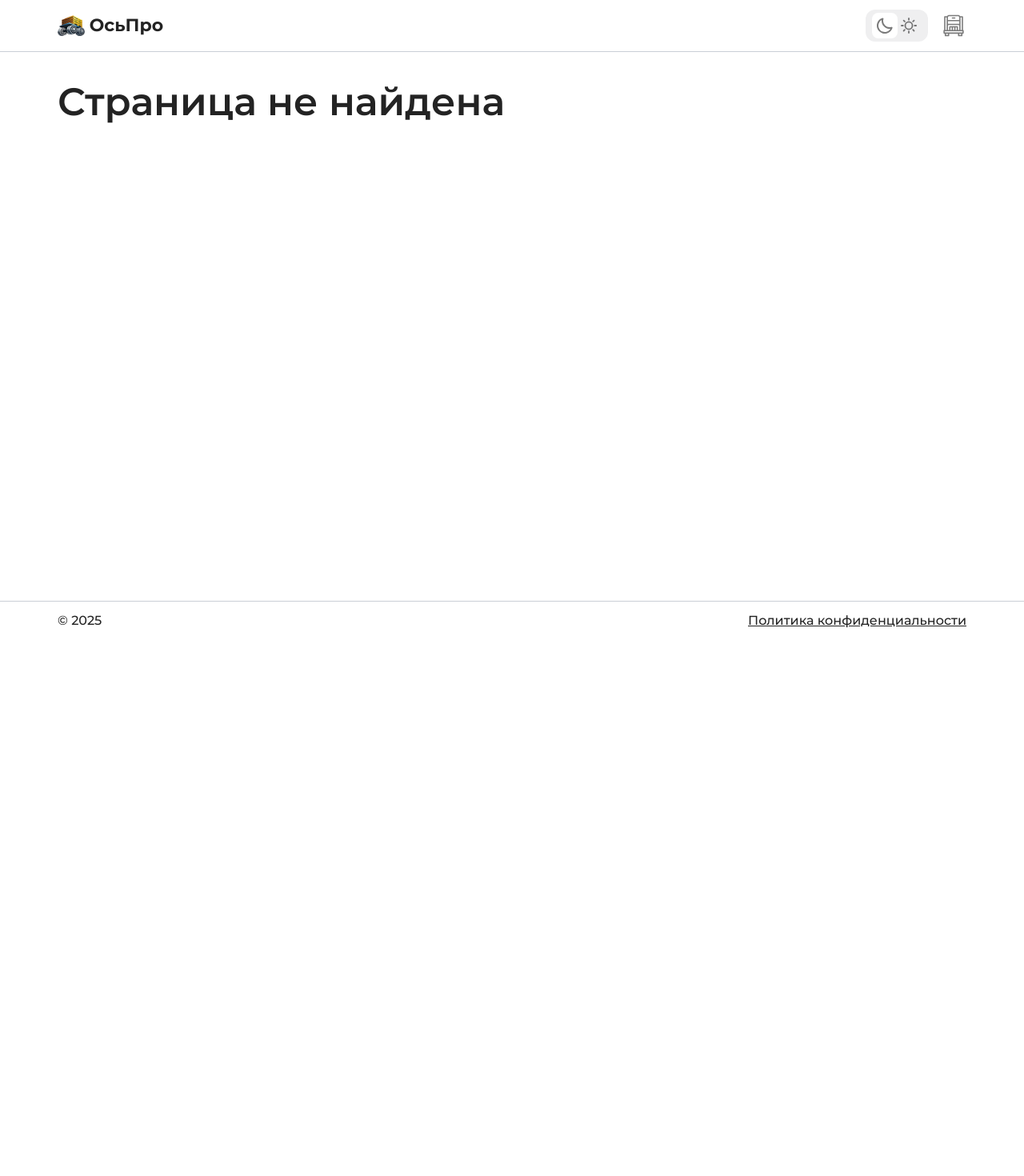
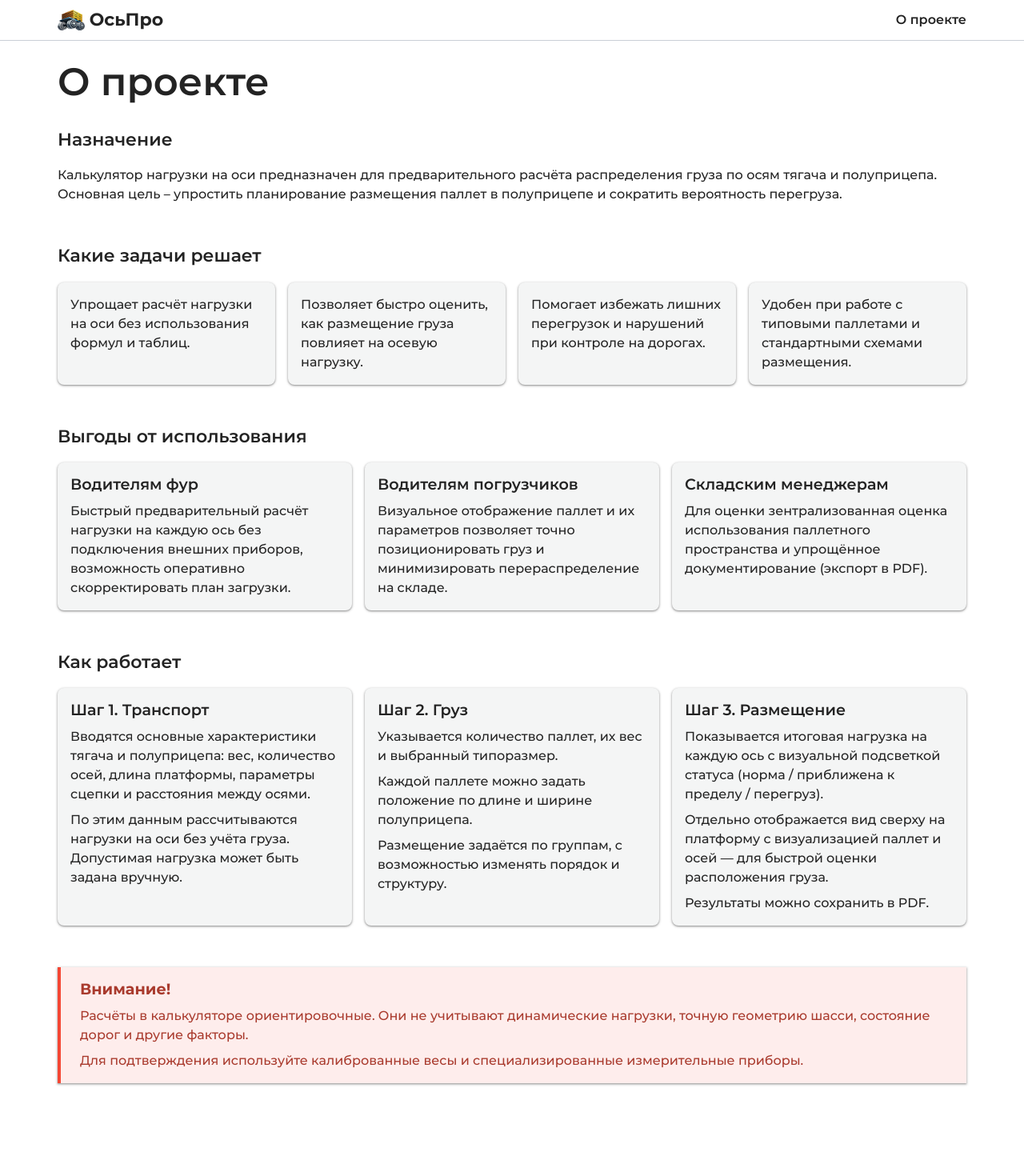
Before and after one commit to kepkame/axle-load-calculator, a React (Vite) app: page /about in a window 1280 px wide. Shown: the top 1470 px of the page at 80% size. Before the commit the page ends 800 px from the top, so only its background shows below. Built offline with nearby package versions, Linux system fonts and the light colour scheme.

Commit message:
feat: implement About page with sectioned layout

```diff
--- a/src/App.tsx
+++ b/src/App.tsx
@@ -9,7 +9,7 @@ import { CalcLayout } from '@layouts/CalcLayout/CalcLayout';
 import Step1Page from '@pages/Step1/Step1Page';
 import Step2Page from '@pages/Step2/Step2Page';
 import Step3Page from '@pages/Step3/Step3Page';
-import Favorites from '@pages/static/Favorites/Favorites';
+import About from '@pages/static/About/About';
 import NotFoundPage from '@pages/static/NotFound/NotFoundPage';
 
 const router = createBrowserRouter([
@@ -42,8 +42,8 @@ const router = createBrowserRouter([
         ),
       },
       {
-        path: 'favorites',
-        element: <Favorites />,
+        path: 'about',
+        element: <About />,
       },
       {
         path: '*',
--- a/src/layouts/Header/Header.module.scss
+++ b/src/layouts/Header/Header.module.scss
@@ -27,3 +27,17 @@
     height: 32px;
   }
 }
+
+.navLink {
+  color: variables.$color-text-primary;
+
+  &:hover {
+    text-decoration: none;
+  }
+
+  &.active {
+    font-weight: 600;
+    color: variables.$color-text-primary;
+    cursor: default;
+  }
+}
--- a/src/layouts/Header/Header.tsx
+++ b/src/layouts/Header/Header.tsx
@@ -1,7 +1,7 @@
+import clsx from 'clsx';
 import { Logo } from '@layouts/Header/Logo/Logo';
-import { ThemeToggle } from '@layouts/Header/ThemeToggle/ThemeToggle';
-import { IconLink } from '@components/ui/Button/IconButtons/IconLink';
-import IconTruck from '@assets/icons/truck-front.svg?react';
+import { NavLink } from 'react-router-dom';
+// import { ThemeToggle } from '@layouts/Header/ThemeToggle/ThemeToggle';
 import styles from './Header.module.scss';
 
 export const Header = () => {
@@ -12,14 +12,15 @@ export const Header = () => {
           <Logo />
 
           <div className={styles.buttons}>
-            <ThemeToggle />
+            <NavLink
+              to="/about"
+              className={({ isActive }) => clsx(styles.navLink, { [styles.active]: isActive })}
+            >
+              О проекте
+            </NavLink>
 
-            <IconLink
-              url="/favorites"
-              icon={IconTruck}
-              className={styles.buttonSettings}
-              ariaLabel="Сохраненные параметры"
-            />
+            {/* TODO: Add a website theme color toggle */}
+            {/* <ThemeToggle /> */}
           </div>
         </div>
       </div>
--- /dev/null
+++ b/src/pages/static/About/About.tsx
@@ -0,0 +1,21 @@
+import { PageHeader } from '@components/ui/PageHeader';
+import { PurposeSection } from './components/PurposeSection/PurposeSection';
+import { ProblemsSection } from './components/ProblemsSection/ProblemsSection';
+import { BenefitsSection } from './components/BenefitsSection/BenefitsSection';
+import { StepsOverviewSection } from './components/StepsOverviewSection/StepsOverviewSection';
+import { DisclaimerSection } from './components/DisclaimerSection/DisclaimerSection';
+
+const About = () => {
+  return (
+    <>
+      <PageHeader title="О проекте" />
+      <PurposeSection />
+      <ProblemsSection />
+      <BenefitsSection />
+      <StepsOverviewSection />
+      <DisclaimerSection />
+    </>
+  );
+};
+
+export default About;
--- /dev/null
+++ b/src/pages/static/About/components/AboutSection/AboutSection.module.scss
@@ -0,0 +1,7 @@
+.section {
+  margin-bottom: 3.25rem;
+
+  h3 {
+    margin-bottom: 1.25rem;
+  }
+}
--- /dev/null
+++ b/src/pages/static/About/components/AboutSection/AboutSection.tsx
@@ -0,0 +1,9 @@
+import styles from './AboutSection.module.scss';
+
+type AboutSectionProps = {
+  children: React.ReactNode;
+};
+
+export const AboutSection: React.FC<AboutSectionProps> = ({ children }) => {
+  return <section className={styles.section}>{children}</section>;
+};
--- /dev/null
+++ b/src/pages/static/About/components/BenefitsSection/BenefitsSection.tsx
@@ -0,0 +1,32 @@
+import { Cards } from '@components/ui/Cards/Cards';
+import { AboutSection } from '../AboutSection/AboutSection';
+
+const DATA_LIST = [
+  {
+    title: 'Водителям фур',
+    description: [
+      'Быстрый предварительный расчёт нагрузки на каждую ось без подключения внешних приборов, возможность оперативно скорректировать план загрузки.',
+    ],
+  },
+  {
+    title: 'Водителям погрузчиков',
+    description: [
+      'Визуальное отображение паллет и их параметров позволяет точно позиционировать груз и минимизировать перераспределение на складе.',
+    ],
+  },
+  {
+    title: 'Складским менеджерам',
+    description: [
+      'Для оценки зентрализованная оценка использования паллетного пространства и упрощённое документирование (экспорт в PDF).',
+    ],
+  },
+];
+
+export const BenefitsSection: React.FC = () => {
+  return (
+    <AboutSection>
+      <h3>Выгоды от использования</h3>
+      <Cards data={DATA_LIST} />
+    </AboutSection>
+  );
+};
--- /dev/null
+++ b/src/pages/static/About/components/DisclaimerSection/DisclaimerSection.module.scss
@@ -0,0 +1,31 @@
+@use 'sass:color';
+@use '@styles/variables';
+
+.disclaimer {
+  position: relative;
+  background-color: color.adjust(
+    variables.$color-danger,
+    $hue: -1,
+    $saturation: 1%,
+    $lightness: 38%
+  );
+  border-left: 4px solid variables.$color-danger;
+  padding: 1rem;
+  padding-left: 1.5rem;
+  box-shadow: variables.$box-shadow-sm;
+
+  p {
+    color: variables.$color-danger-dark;
+    margin-bottom: 0.5rem;
+
+    &:last-child {
+      margin-bottom: 0;
+    }
+  }
+}
+
+.title {
+  color: variables.$color-danger-dark;
+  font-weight: 700;
+  margin-top: 0;
+}
--- /dev/null
+++ b/src/pages/static/About/components/DisclaimerSection/DisclaimerSection.tsx
@@ -0,0 +1,20 @@
+import { AboutSection } from '../AboutSection/AboutSection';
+import styles from './DisclaimerSection.module.scss';
+
+export const DisclaimerSection: React.FC = () => {
+  return (
+    <AboutSection>
+      <div className={styles.disclaimer}>
+        <h4 className={styles.title}>Внимание!</h4>
+        <p>
+          Расчёты в калькуляторе ориентировочные. Они не учитывают динамические нагрузки, точную
+          геометрию шасси, состояние дорог и другие факторы.
+        </p>
+        <p>
+          Для подтверждения используйте калиброванные весы и специализированные измерительные
+          приборы.
+        </p>
+      </div>
+    </AboutSection>
+  );
+};
--- /dev/null
+++ b/src/pages/static/About/components/ProblemsSection/ProblemsSection.tsx
@@ -0,0 +1,26 @@
+import { Cards } from '@components/ui/Cards/Cards';
+import { AboutSection } from '../AboutSection/AboutSection';
+
+const DATA_LIST = [
+  {
+    description: ['Упрощает расчёт нагрузки на оси без использования формул и таблиц.'],
+  },
+  {
+    description: ['Позволяет быстро оценить, как размещение груза повлияет на осевую нагрузку.'],
+  },
+  {
+    description: ['Помогает избежать лишних перегрузок и нарушений при контроле на дорогах.'],
+  },
+  {
+    description: ['Удобен при работе с типовыми паллетами и стандартными схемами размещения.'],
+  },
+];
+
+export const ProblemsSection: React.FC = () => {
+  return (
+    <AboutSection>
+      <h3>Какие задачи решает</h3>
+      <Cards data={DATA_LIST} />
+    </AboutSection>
+  );
+};
--- /dev/null
+++ b/src/pages/static/About/components/PurposeSection/PurposeSection.tsx
@@ -0,0 +1,14 @@
+import { AboutSection } from '../AboutSection/AboutSection';
+
+export const PurposeSection: React.FC = () => {
+  return (
+    <AboutSection>
+      <h3>Назначение</h3>
+      <p>
+        Калькулятор нагрузки на оси предназначен для предварительного расчёта распределения груза по
+        осям тягача и полуприцепа. Основная цель – упростить планирование размещения паллет в
+        полуприцепе и сократить вероятность перегруза.
+      </p>
+    </AboutSection>
+  );
+};
--- /dev/null
+++ b/src/pages/static/About/components/StepsOverviewSection/StepsOverviewSection.tsx
@@ -0,0 +1,37 @@
+import { Cards } from '@components/ui/Cards/Cards';
+import { AboutSection } from '../AboutSection/AboutSection';
+
+const DATA_LIST = [
+  {
+    title: 'Шаг 1. Транспорт',
+    description: [
+      'Вводятся основные характеристики тягача и полуприцепа: вес, количество осей, длина платформы, параметры сцепки и расстояния между осями.',
+      'По этим данным рассчитываются нагрузки на оси без учёта груза. Допустимая нагрузка может быть задана вручную.',
+    ],
+  },
+  {
+    title: 'Шаг 2. Груз',
+    description: [
+      'Указывается количество паллет, их вес и выбранный типоразмер.',
+      'Каждой паллете можно задать положение по длине и ширине полуприцепа.',
+      'Размещение задаётся по группам, с возможностью изменять порядок и структуру.',
+    ],
+  },
+  {
+    title: 'Шаг 3. Размещение',
+    description: [
+      'Показывается итоговая нагрузка на каждую ось с визуальной подсветкой статуса (норма / приближена к пределу / перегруз).',
+      'Отдельно отображается вид сверху на платформу с визуализацией паллет и осей — для быстрой оценки расположения груза.',
+      'Результаты можно сохранить в PDF.',
+    ],
+  },
+];
+
+export const StepsOverviewSection: React.FC = () => {
+  return (
+    <AboutSection>
+      <h3>Как работает</h3>
+      <Cards data={DATA_LIST} />
+    </AboutSection>
+  );
+};
```
